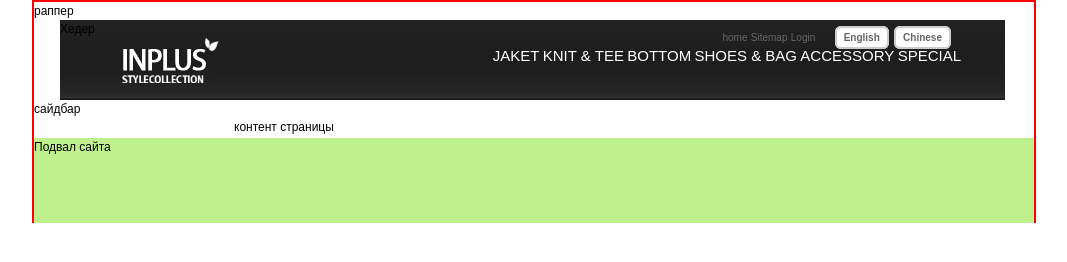
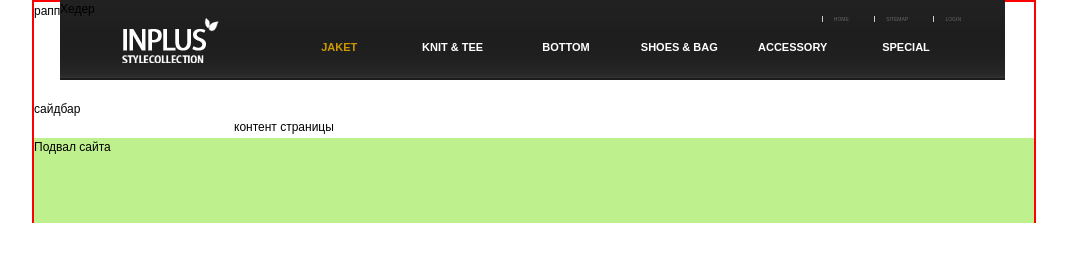
Before and after one commit to kristinaaa/kristina.site, a plain HTML site: page index.html in a window 1280 px wide. Shown: the whole page, without its empty margins (106-1173 px from the left). Drawn offline with Linux system fonts and the light colour scheme.

Commit message:
Работа с Header 2

```diff
--- a/index.html
+++ b/index.html
@@ -19,16 +19,19 @@
                         <a href="#">Sitemap</a></li>
                     <li>
                         <a href="#">Login</a></li>
-                    <li>
-                        <a href="#"class="buttone">English</a>
-                    </li>
-                    <li>
-                        <a href="#"class="buttonc">Chinese</a>
-                    </li>
                 </ul>
-                    <ul class="head_main_menu">
-                        <li>
-                            <a href="#">JAKET</a></li>
+                    <ul class="main_menu">
+                        <li class="current">
+                            <a href="#">JAKET</a>
+                            <ul class="submenu">
+                                <li><a href="#">Jaket</a></li>
+                                <li><a href="#">Jaket</a></li>
+                                <li><a href="#">Jaket</a></li>
+                                <li><a href="#">Jaket</a></li>
+                                <li><a href="#">Jaket</a></li>
+                                <li><a href="#">Jaket</a></li>
+                            </ul>
+                        </li>
                         <li>
                             <a href="#">KNIT & TEE</a></li>
                          <li>
--- a/site.css
+++ b/site.css
@@ -84,43 +84,25 @@ width: 945px;
 margin:0px 26px 0px 26px;
 background:url(img/bg_header.gif);
 position:relative;
+top:-20px;
 }
 .logo {
 position:absolute;
 top:16px;
 left:58px;
  }
- .buttone{
-    text-decoration: none;
-    text-align: center;
-    padding:4px 7px;
-    margin-left: 16px;
-    border:solid 2px #cccccc;
-    -webkit-border-radius: 6px;
-    -moz-border-radius: 6px;
-    border-radius: 6px;
-    font:10px Arial,Helvetica,sans-serif;
-    font-weight: bold;
-    color: #666666;
-    background: #ffffff;
+ .common_menu a{
+color:#666666;
+font-size: 7px;
+text-transform:uppercase;
+margin-left: 11px;
+padding-left: 11px;
+border-left: 1px solid #cccccc;
+ }
+ #head_top_menu> .common_menu>li:first-child{
+border:none;
+ }
 
-
-}
-.buttonc{
-   text-decoration: none;
-    text-align: center;
-    padding:4px 7px;
-    margin-left:2px;
-    margin-right: 10px;
-    border:solid 2px #cccccc;
-    -webkit-border-radius: 6px;
-    -moz-border-radius: 6px;
-    border-radius: 6px;
-    font:10px Arial,Helvetica,sans-serif;
-    font-weight: bold;
-    color: #666666;
-    background: #ffffff;
-}
 #head_top_menu {
   float: right;
   margin-top:8px;
@@ -135,15 +117,72 @@ left:58px;
 #head_top_menu li{
     display: inline-block;
 }
+
+#head_top_menu .main_menu{
+   position: relative;
+}
+#head_top_menu .main_menu a{
+font-size:11px;
+font-weight: bold;
+color:#ffffff;
+text-transform: uppercase;
+}
+#head_top_menu .main_menu .current a,
+#head_top_menu .main_menu li:hover a{
+color: #cc9900;
+}
+#head_top_menu>.main_menu>li{
+min-width: 110px;
+text-align: center;
+}
 .common_menu a{
 color:#666666;
-font-size: 10px;
+font-size: 5px;
+text-transform:uppercase;
+margin-left: 22px;
+
+ }
+#head_top_menu>.main_menu>li> a{
+display: block;
+height: 100%;
+position: relative;
+top:10px;
+}
+#head_top_menu>ul,
+#head_top_menu .submenu{
+padding:0px;
+}
+#head_top_menu .submenu{
+position: absolute;
+left:0px;
+right:0px;
+bottom: -32px;
+background-color: #666666;
+display: none;
+padding: 3px 12px;
+border-radius:7px;
+box-shadow: 1px 1px 5px darkgrey;
+}
+#head_top_menu .submenu a{
+color:#333333;
+padding: 2px 14px;
 }
 
-#head_top_menu .head_main_menu a{
-font-size:15px;
-color:#ffffff;
+
+#head_top_menu .submenu li:hover>a,
+#head_top_menu .submenu a.current{
+color:#877691
 }
+#head_top_menu> .main_menu li:hover>.submenu{
+    display: block;
+}
+
+
+
+
+
+
+
 
 
 
```
